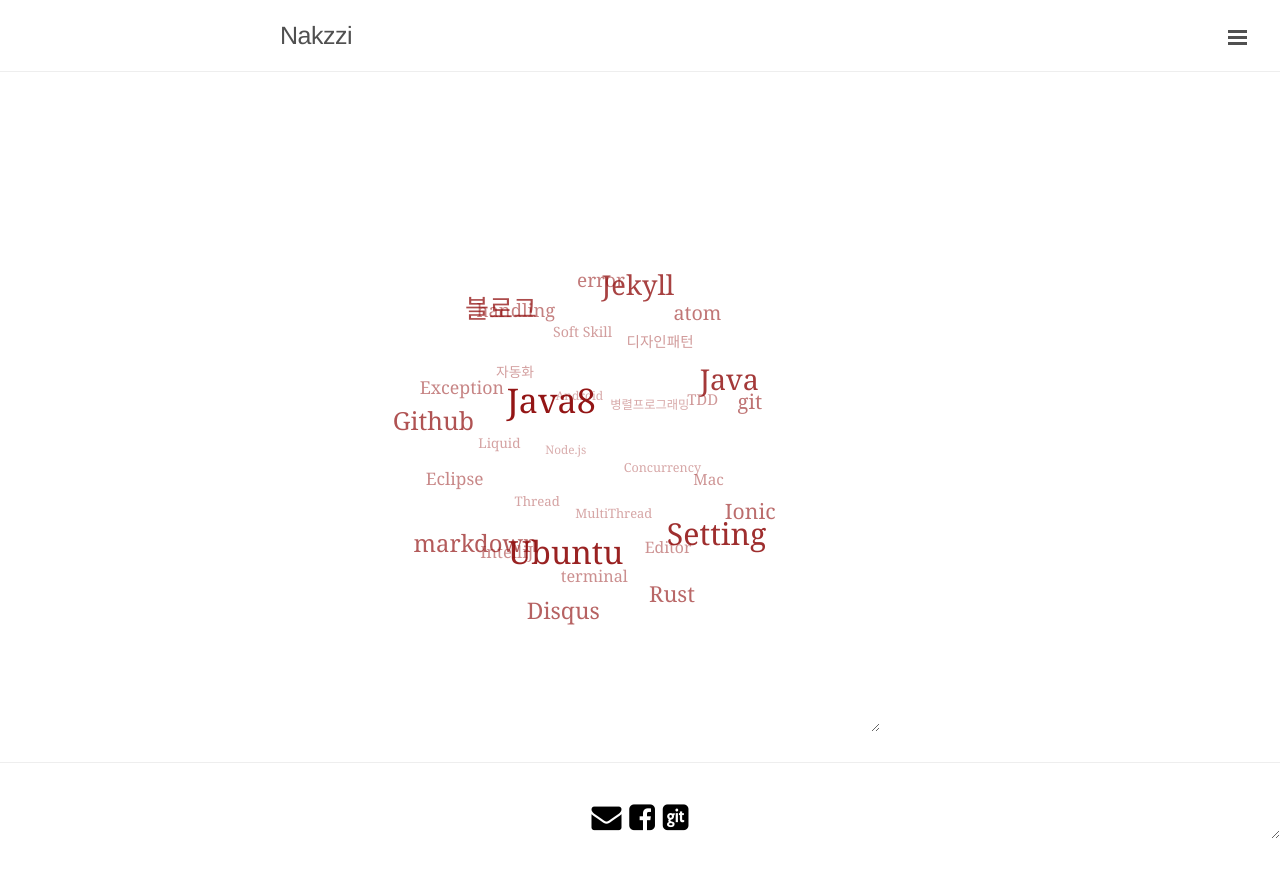
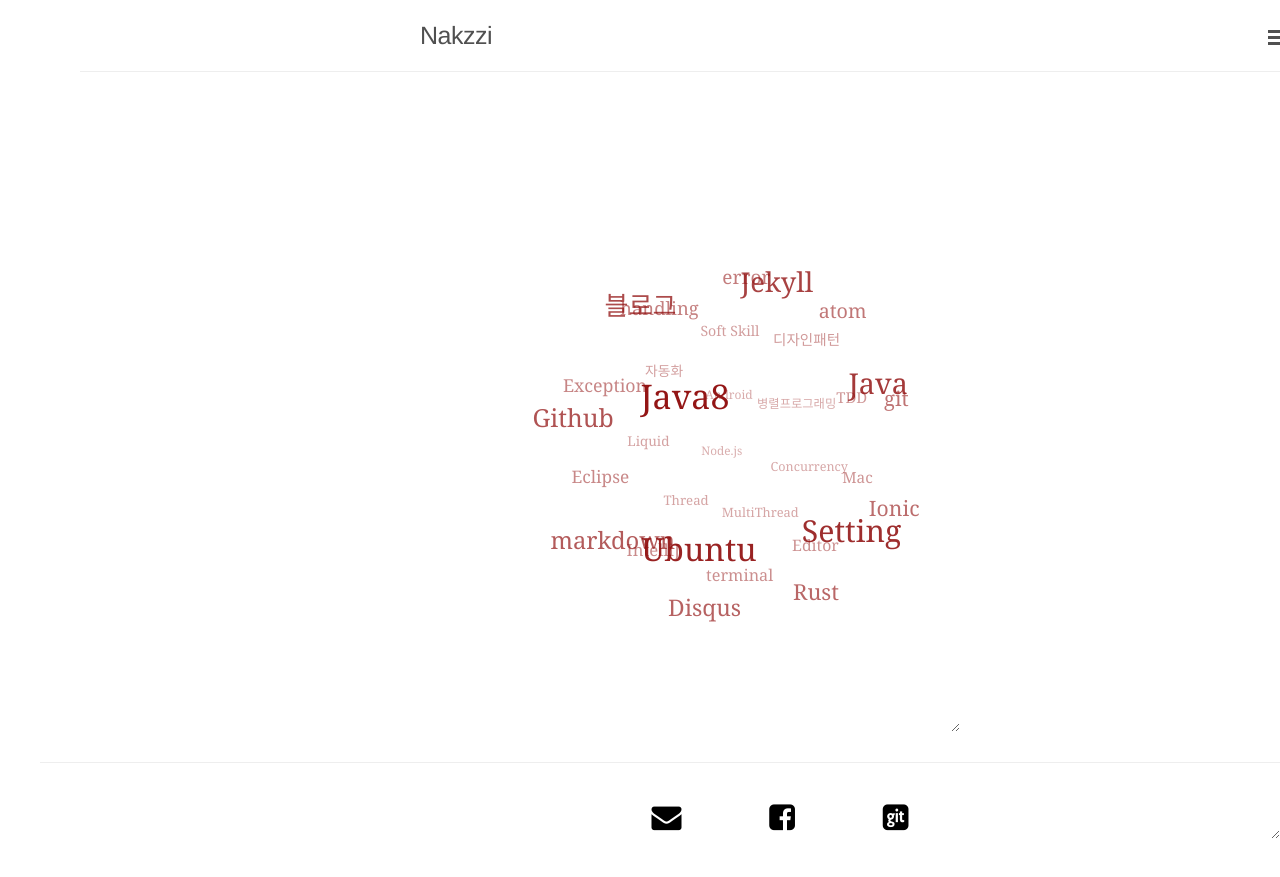
Before and after one commit to cholnh/cholnh.github.io, a Jekyll site: the page built from index.html, in a window 1280 px wide. Shown: the top 877 px of the page. Built offline with Jekyll 4.4.1, drawn with Linux system fonts in a browser that asks for light colours; Markdown is read by kramdown in place of the engine named in the settings; the list of posts is cut into pages by our own code.

Commit message:
no message

```diff
--- a/index.html
+++ b/index.html
@@ -14,7 +14,7 @@
 		padding: 0px;
 		margin: 0px;
 		list-style-type: none;
-
+		margin-left: 40px;
 	}
 </style>
 <script type="text/javascript">
@@ -52,9 +52,7 @@
 <div id="tagcloud">
 	<ul>
 	{% for tag in site.tags %}
-	<span style="font-size: {{ tag | last | size | times: 100 | divided_by: site.tags.size | plus: 70  }}%">
 		<li><a href="/tags/#{{ tag | first | slugize }}">{{ tag | first }}</a></li>
-	</span>
 	{% endfor %}
 	</ul>
 </div>
```
Also changed, not shown: 1 other file.
